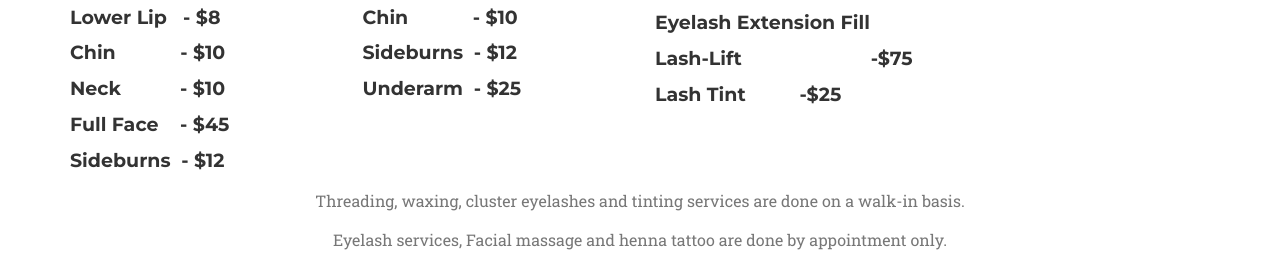
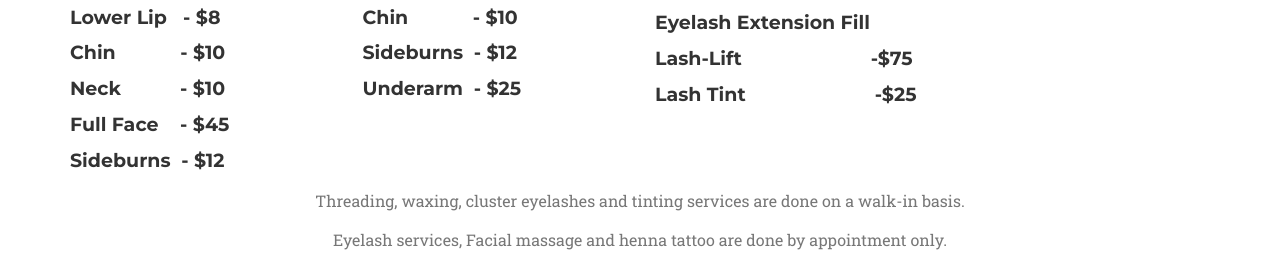
Before and after one commit to spooledrotten/spooledrotten.github.io, a Jekyll site: the page built from index.html, in a window 1280 px wide and 900 px high, scrolled down 957 px. Shown: the part 175-450 px from the top of the window. Built offline with Jekyll 4.4.1, drawn with Linux system fonts in a browser that asks for light colours; some web fonts are replaced.

Commit message:
update spaces

```diff
--- a/_includes/services.html
+++ b/_includes/services.html
@@ -44,7 +44,7 @@
 					<h4 class="service-heading">Cluster Eyelashes Extension(Dramatic)&nbsp;&nbsp;-$45+</h4>
 					<h4 class="service-heading">Eyelash Extension Fill<!---$20--></h4>
                     <h4 class="service-heading">Lash-Lift&nbsp;&nbsp;&nbsp;&nbsp;&nbsp;&nbsp;&nbsp;&nbsp;&nbsp;&nbsp;&nbsp;&nbsp;&nbsp;&nbsp;&nbsp;&nbsp;&nbsp;&nbsp;&nbsp;&nbsp;&nbsp;&nbsp;&nbsp;&nbsp;-$75</h4>
-                    <h4 class="service-heading">Lash Tint&nbsp;&nbsp;&nbsp;&nbsp;&nbsp;&nbsp;&nbsp;&nbsp;&nbsp;&nbsp;-$25</h4>
+                    <h4 class="service-heading">Lash Tint&nbsp;&nbsp;&nbsp;&nbsp;&nbsp;&nbsp;&nbsp;&nbsp;&nbsp;&nbsp;&nbsp;&nbsp;&nbsp;&nbsp;&nbsp;&nbsp;&nbsp;&nbsp;&nbsp;&nbsp;&nbsp;&nbsp;&nbsp;&nbsp;-$25</h4>
 
 				</div>
 
```
